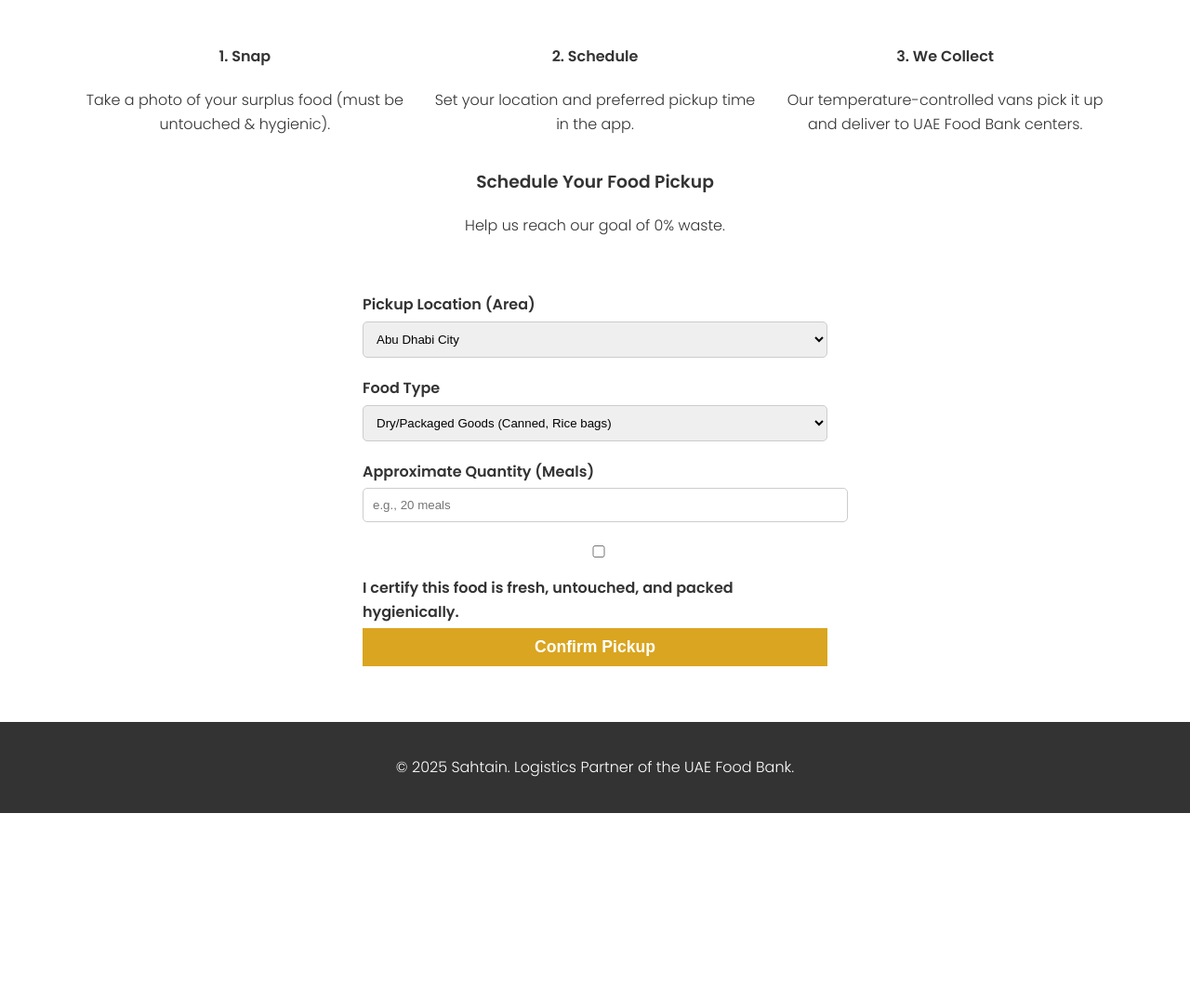
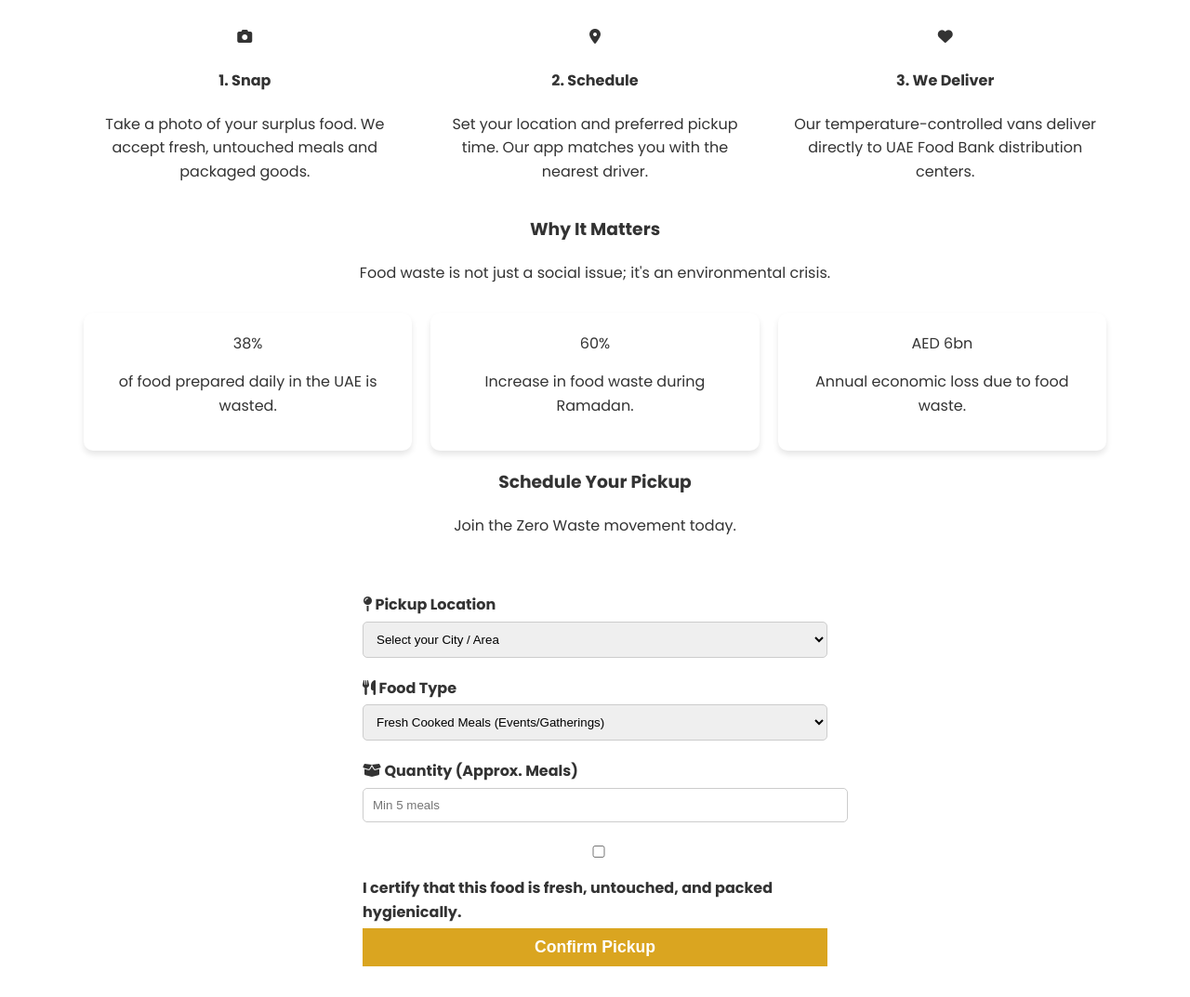
Before and after one commit to nworkplace1/sahtain-app, a plain HTML site: page index.html in a window 1280 px wide. Shown: the part 850-1923 px from the top of the page at 93% size. Before the commit the page ends 1725 px from the top, so only its background shows below. Drawn offline with Linux system fonts and the light colour scheme.

Commit message:
Update index.html

```diff
--- a/index.html
+++ b/index.html
@@ -5,91 +5,164 @@
     <meta name="viewport" content="width=device-width, initial-scale=1.0">
     <title>Sahtain | Food Rescue UAE</title>
     <link rel="stylesheet" href="style.css">
-    <link href="https://fonts.googleapis.com/css2?family=Poppins:wght@300;600&display=swap" rel="stylesheet">
+    <link rel="preconnect" href="https://fonts.googleapis.com">
+    <link href="https://fonts.googleapis.com/css2?family=Poppins:wght@300;400;600;700&display=swap" rel="stylesheet">
+    <!-- FontAwesome for Icons -->
+    <link rel="stylesheet" href="https://cdnjs.cloudflare.com/ajax/libs/font-awesome/6.0.0/css/all.min.css">
 </head>
 <body>
 
+    <!-- Navigation -->
     <nav>
-        <div class="logo">Sahtain <span>♻️</span></div>
+        <div class="logo">Sahtain <span style="color:#E67E22;">♻️</span></div>
         <div class="nav-links">
             <a href="#how-it-works">How it Works</a>
-            <a href="#pickup">Schedule Pickup</a>
             <a href="#impact">Our Impact</a>
+            <a href="#pickup" class="btn-nav">Schedule Pickup</a>
         </div>
     </nav>
 
+    <!-- Hero Section -->
     <header>
+        <div class="hero-overlay">
             <div class="hero-content">
-            <h1>Don't Bin It. Share It.</h1>
-            <p>We collect your excess fresh food and deliver it to those in need across Abu Dhabi.</p>
+                <h1>Don't Bin It. <span class="highlight">Share It.</span></h1>
+                <p>The UAE's first on-demand food rescue service. We collect your surplus fresh food and deliver it to those in need.</p>
                 <div class="hero-btns">
-                <button class="btn-primary" onclick="document.getElementById('pickup').scrollIntoView()">Request a Pickup Truck</button>
+                    <button class="btn-primary" onclick="document.getElementById('pickup').scrollIntoView()">Request a Truck <i class="fas fa-truck"></i></button>
+                    <button class="btn-secondary" onclick="document.getElementById('how-it-works').scrollIntoView()">Learn More</button>
+                </div>
             </div>
         </div>
     </header>
 
+    <!-- How It Works -->
     <section id="how-it-works">
         <div class="container">
-            <h3>How Sahtain Works</h3>
+            <h3 class="section-title">How Sahtain Works</h3>
             <div class="feature-grid">
-                <div class="feature">
+                <div class="feature-card">
+                    <i class="fas fa-camera"></i>
                     <h4>1. Snap</h4>
-                    <p>Take a photo of your surplus food (must be untouched & hygienic).</p>
+                    <p>Take a photo of your surplus food. We accept fresh, untouched meals and packaged goods.</p>
                 </div>
-                <div class="feature">
+                <div class="feature-card">
+                    <i class="fas fa-map-marker-alt"></i>
                     <h4>2. Schedule</h4>
-                    <p>Set your location and preferred pickup time in the app.</p>
+                    <p>Set your location and preferred pickup time. Our app matches you with the nearest driver.</p>
                 </div>
-                <div class="feature">
-                    <h4>3. We Collect</h4>
-                    <p>Our temperature-controlled vans pick it up and deliver to UAE Food Bank centers.</p>
+                <div class="feature-card">
+                    <i class="fas fa-heart"></i>
+                    <h4>3. We Deliver</h4>
+                    <p>Our temperature-controlled vans deliver directly to UAE Food Bank distribution centers.</p>
                 </div>
             </div>
         </div>
     </section>
 
+    <!-- Our Impact (Fixed Section) -->
+    <section id="impact">
+        <div class="container">
+            <h3 class="section-title">Why It Matters</h3>
+            <p class="section-subtitle">Food waste is not just a social issue; it's an environmental crisis.</p>
+
+            <div class="stats-grid">
+                <div class="stat-card">
+                    <div class="circle">38%</div>
+                    <p>of food prepared daily in the UAE is wasted.</p>
+                </div>
+                <div class="stat-card">
+                    <div class="circle">60%</div>
+                    <p>Increase in food waste during Ramadan.</p>
+                </div>
+                <div class="stat-card">
+                    <div class="circle">AED 6bn</div>
+                    <p>Annual economic loss due to food waste.</p>
+                </div>
+            </div>
+        </div>
+    </section>
+
+    <!-- Pickup Form (The Core Feature) -->
     <section id="pickup">
         <div class="container">
-            <h3>Schedule Your Food Pickup</h3>
-            <p>Help us reach our goal of 0% waste.</p>
+            <div class="form-wrapper">
+                <div class="form-header">
+                    <h3>Schedule Your Pickup</h3>
+                    <p>Join the Zero Waste movement today.</p>
+                </div>
 
                 <div class="calculator-box">
-                <label>Pickup Location (Area)</label>
+                    <!-- Location Dropdown -->
+                    <div class="input-group">
+                        <label><i class="fas fa-map-pin"></i> Pickup Location</label>
                         <select id="location">
+                            <option value="" disabled selected>Select your City / Area</option>
+                            <optgroup label="Abu Dhabi Emirate">
                                 <option value="abudhabi">Abu Dhabi City</option>
-                    <option value="khalifa">Khalifa City</option>
-                    <option value="yas">Yas Island</option>
+                                <option value="alain">Al Ain</option>
+                                <option value="aldhafra">Al Dhafra Region</option>
+                            </optgroup>
+                            <optgroup label="Dubai Emirate">
+                                <option value="dubai">Dubai City</option>
+                                <option value="hatta">Hatta</option>
+                            </optgroup>
+                            <optgroup label="Sharjah Emirate">
+                                <option value="sharjah">Sharjah City</option>
+                                <option value="khorfakkan">Khor Fakkan</option>
+                                <option value="kalba">Kalba</option>
+                            </optgroup>
+                            <optgroup label="Northern Emirates">
+                                <option value="ajman">Ajman</option>
+                                <option value="uaq">Umm Al Quwain</option>
+                                <option value="rak">Ras Al Khaimah</option>
+                                <option value="fujairah">Fujairah</option>
+                            </optgroup>
                         </select>
+                    </div>
 
-                <label>Food Type</label>
+                    <!-- Food Type -->
+                    <div class="input-group">
+                        <label><i class="fas fa-utensils"></i> Food Type</label>
                         <select id="foodType">
+                            <option value="cooked">Fresh Cooked Meals (Events/Gatherings)</option>
                             <option value="dry">Dry/Packaged Goods (Canned, Rice bags)</option>
-                    <option value="cooked">Fresh Cooked Meals (Events/Ramadan)</option>
-                    <option value="bakery">Bakery Items</option>
+                            <option value="bakery">Bakery & Bread</option>
+                            <option value="fruits">Fruits & Vegetables</option>
                         </select>
+                    </div>
 
-                <label>Approximate Quantity (Meals)</label>
-                <input type="number" id="mealCount" placeholder="e.g., 20 meals" min="5">
+                    <!-- Quantity -->
+                    <div class="input-group">
+                        <label><i class="fas fa-box-open"></i> Quantity (Approx. Meals)</label>
+                        <input type="number" id="mealCount" placeholder="Min 5 meals" min="5">
+                    </div>
 
+                    <!-- Safety Check -->
                     <div class="safety-check">
                         <input type="checkbox" id="safetyCheck">
-                    <label for="safetyCheck">I certify this food is fresh, untouched, and packed hygienically.</label>
+                        <label for="safetyCheck">I certify that this food is fresh, untouched, and packed hygienically.</label>
                     </div>
 
-                <button onclick="schedulePickup()">Confirm Pickup</button>
+                    <button class="btn-submit" onclick="schedulePickup()">Confirm Pickup</button>
 
+                    <!-- Success Message -->
                     <div id="confirmation" class="result-hidden">
-                    <h4>🛻 Truck Dispatched!</h4>
-                    <p>Thank you, <span id="userArea"></span>!</p>
-                    <p>We have alerted a driver. Estimated arrival: <strong>45 Minutes</strong>.</p>
-                    <p class="eco-note">You just saved <span id="kgSaved">0</span> kg of food from the landfill!</p>
+                        <div class="success-icon"><i class="fas fa-check-circle"></i></div>
+                        <h4>Truck Dispatched!</h4>
+                        <p>Heading to: <strong id="userArea"></strong></p>
+                        <p>Estimated Arrival: <strong>45 Minutes</strong></p>
+                        <div class="eco-badge">
+                            🌍 You just diverted <span id="kgSaved">0</span> kg from the landfill!
+                        </div>
+                    </div>
                 </div>
             </div>
         </div>
     </section>
 
     <footer>
-        <p>&copy; 2025 Sahtain. Logistics Partner of the UAE Food Bank.</p>
+        <p>&copy; 2025 Sahtain. Supporting UN SDG 12 & The UAE Food Bank.</p>
     </footer>
 
     <script src="script.js"></script>
```
Lines whose indentation alone changed are shown as unchanged.
